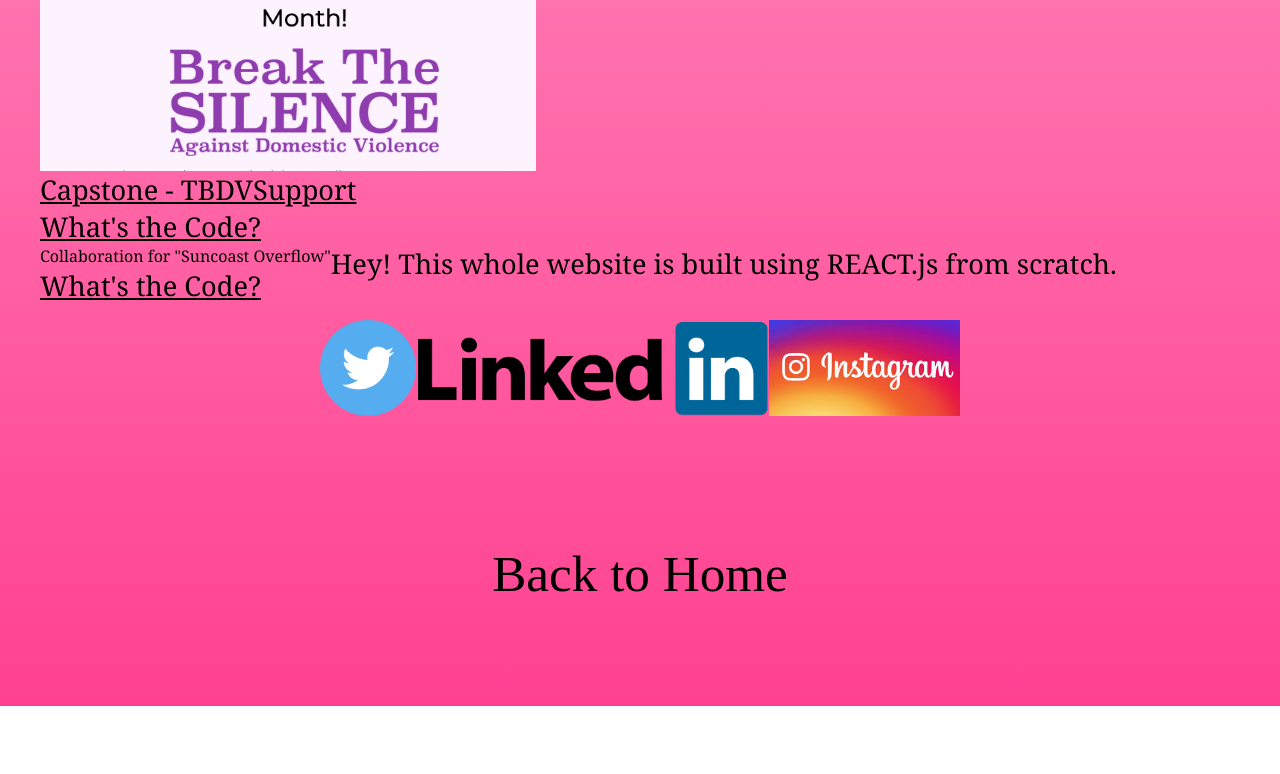
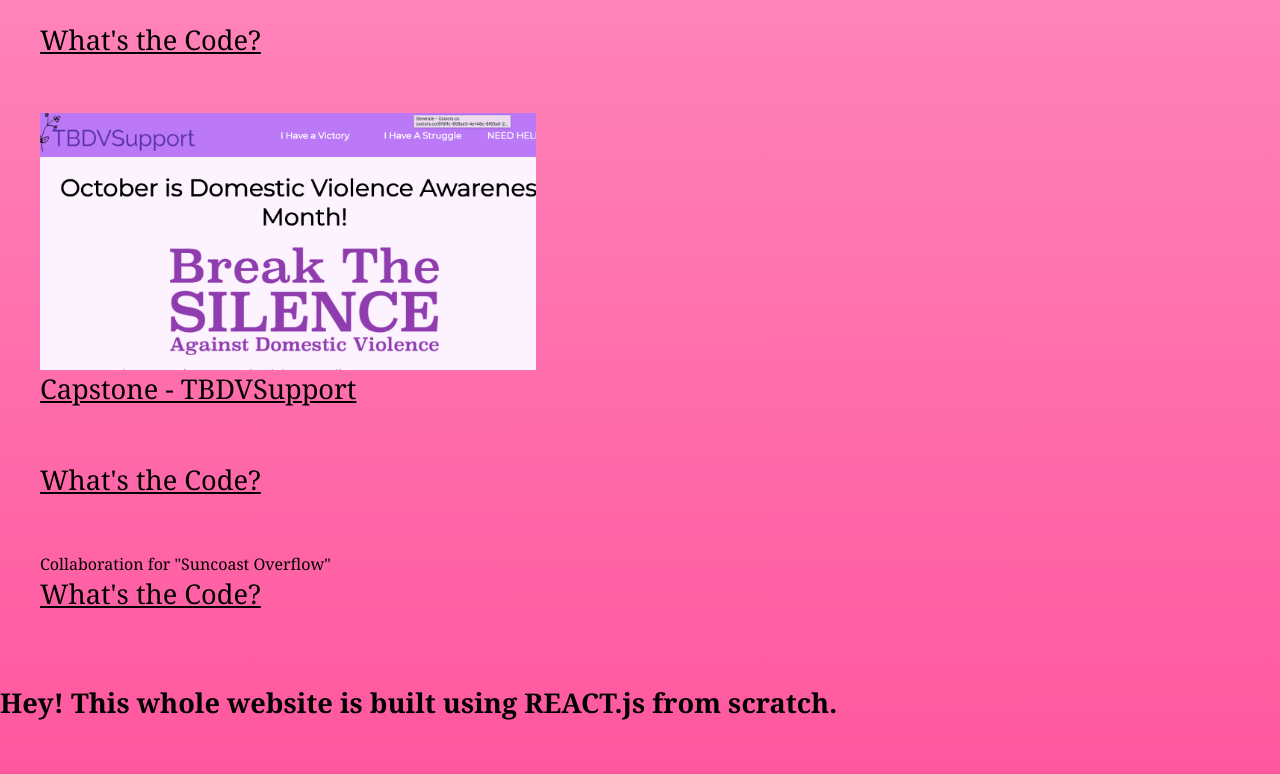
Before and after one commit to Alexiskjg16/MyPortfolio, a React (Create React App) app: page /CodingExamples in a window 1280 px wide. Shown: the part 1188-1962 px from the top of the page. Before the commit the page ends 1894 px from the top, so only its background shows below. Built offline with nearby package versions, Linux system fonts and the light colour scheme; a web font is replaced by a local one.

Commit message:
updatedcodepage

```diff
--- a/src/App.css
+++ b/src/App.css
@@ -156,6 +156,7 @@
   font-size: 1.7em;
   color: black;
   flex-direction: column;
+  margin-bottom: 2em;
 }
 
 .codeImages {
@@ -163,7 +164,6 @@
   width: 40%;
   height: auto;
   list-style: none;
-  margin-top: 2em;
 }
 
 /*BlogBody*/
--- a/src/CodingFiles/HomeCoding.js
+++ b/src/CodingFiles/HomeCoding.js
@@ -20,21 +20,21 @@
                      <a href="http://faithful-trouble.surge.sh/" target="_blank" rel="noopener noreferrer" className="CodeList">Go Jayhawks! </a>
                      <a href="https://github.com/Alexiskjg16/VueScoreboard" target="_blank" rel="noopener noreferrer" className="CodeList">What's the Code?</a></li>
                     <li>
-                    <img src={snowMan} alt="SnowmanImage" className="codeImages" />
+                     <img src={snowMan} alt="SnowmanImage" className="codeImages" />
                      <a href="https://snowing-hangman.surge.sh" target="_blank" rel="noopener noreferrer" className="CodeList"> Hangman </a>
                      <a href="https://github.com/Alexiskjg16/SnowmanGame" target="_blank" rel="noopener noreferrer" className="CodeList">What's the Code?</a></li>
-                        <li>
-                    <img src={weatherAPI} alt="weatherAPI" className="codeImages" />
+                    <li>
+                     <img src={weatherAPI} alt="weatherAPI" className="codeImages" />
                      <a href="https://weather-app.alexisgrisham.surge.sh" target="_blank" rel="noopener noreferrer" className="CodeList"> WeatherAPI </a>
                      <a href="https://github.com/Alexiskjg16/weather-app" target="_blank" rel="noopener noreferrer" className="CodeList"> What's the Code?</a></li>
                     <li>
-                        <img src={TBDV} alt="SupportGroup" className="codeImages" />
+                     <img src={TBDV} alt="SupportGroup" className="codeImages" />
                      <a href="http://tbdvsupport.surge.sh/" target="_blank" rel="noopener noreferrer" className="CodeList">Capstone - TBDVSupport </a>
                      <a href="https://github.com/Alexiskjg16/THECapstoneProject" target="_blank" rel="noopener noreferrer" className="CodeList">What's the Code?</a></li>
                     <li>Collaboration for "Suncoast Overflow"
                      <a href="https://github.com/chris-packett/suncoast-overflow" target="_blank" rel="noopener noreferrer" className="CodeList">What's the Code?</a></li>
-                     <li className="CodeList"> Hey! This whole website is built using REACT.js from scratch. </li>
-                </ul>
+               </ul>
+                     <h1 className="CodeList"> Hey! This whole website is built using REACT.js from scratch. </h1>
                 <section>
                     <Footer />
                 </section>
```
